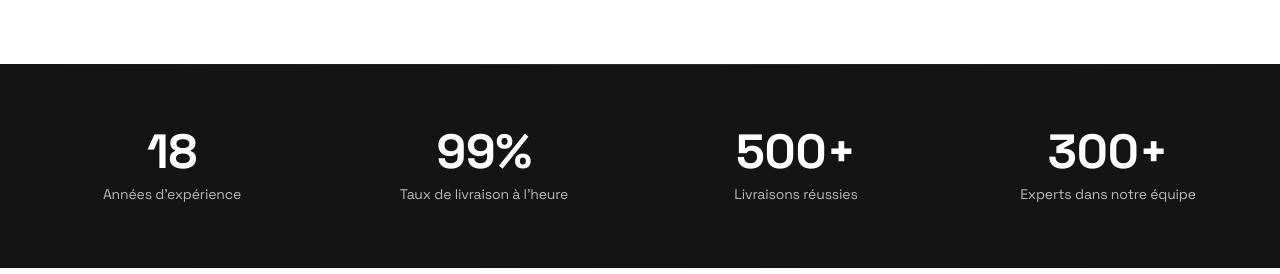
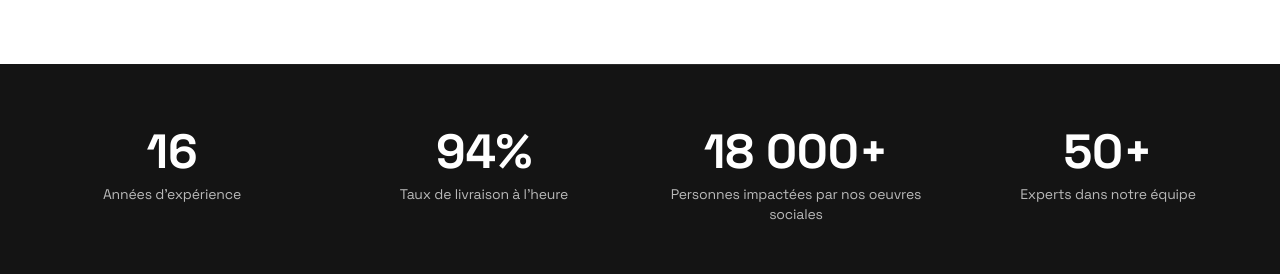
Before and after one commit to brandopera-dev/ndc_website, a React (Vite) app: page /about in a window 1280 px wide. Shown: the part 2620-2894 px from the top of the page. Built offline with nearby package versions, Linux system fonts and the light colour scheme; the HTML template or start-up script is replaced by a standard one.

Commit message:
update ++++++++++++++++

```diff
--- a/src/pages/About.tsx
+++ b/src/pages/About.tsx
@@ -20,10 +20,11 @@ const About = () => {
   }, []);
 
   const stats = [
-    { value: '18', label: 'Années d\'expérience' },
-    { value: '99%', label: 'Taux de livraison à l\'heure' },
-    { value: '500+', label: 'Livraisons réussies' },
-    { value: '300+', label: 'Experts dans notre équipe' },
+    { value: '16', label: 'Années d\'expérience' },
+    { value: '94%', label: 'Taux de livraison à l\'heure' },
+    // { value: '500+', label: 'Livraisons réussies' },
+    { value: '18 000+', label: 'Personnes impactées par nos oeuvres sociales' },
+    { value: '50+', label: 'Experts dans notre équipe' },
   ];
 
   const freightImages = [
```
